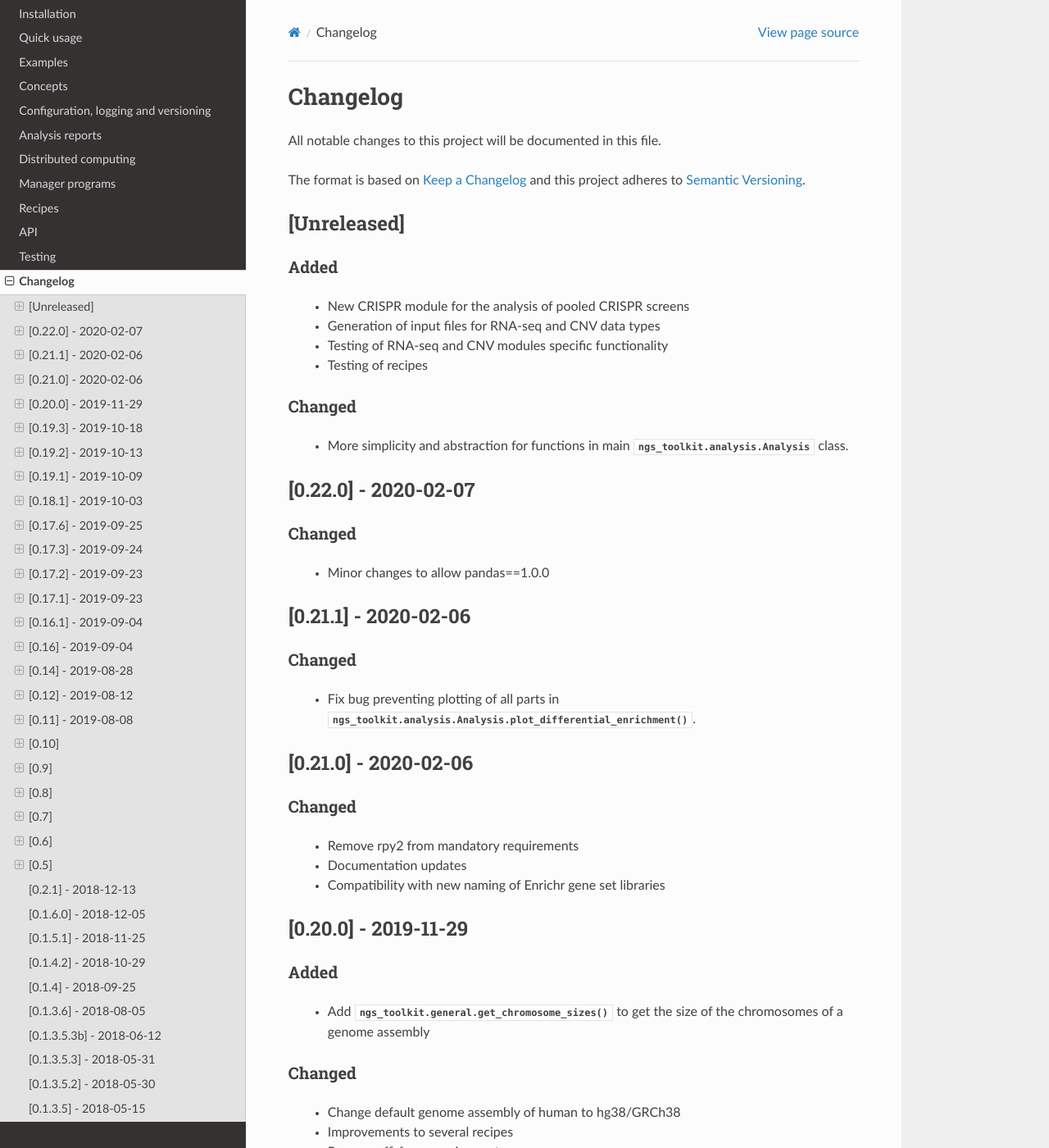
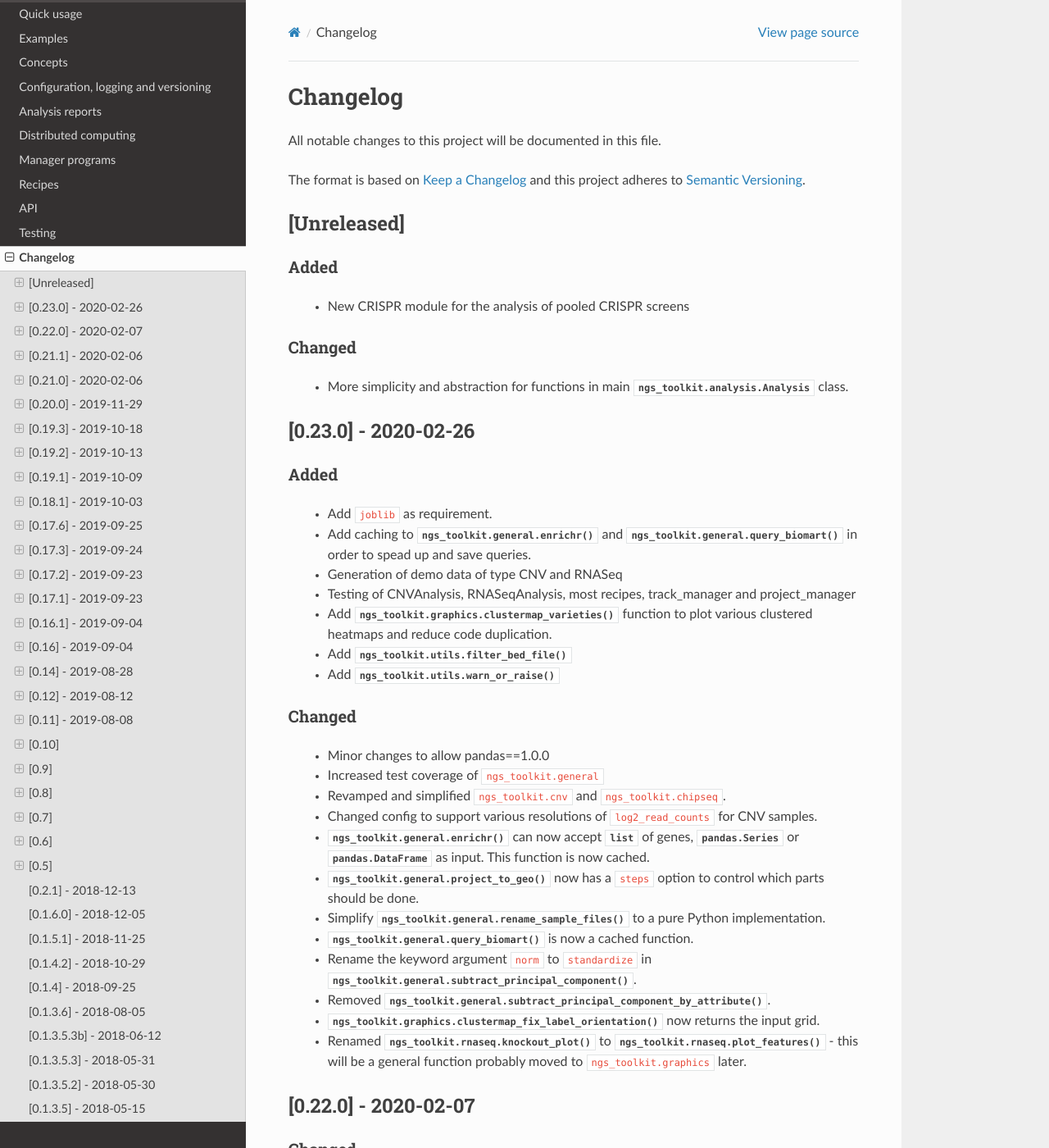
Before and after one commit to afrendeiro/toolkit, a Sphinx documentation site: the page built from docs/source/changelog.rst, in a window 1280 px wide and 1400 px high. Shown: the whole window at 82% size. Built offline with Sphinx 7.4.7 and the Read the Docs theme 2.0.0, drawn with Linux system fonts in a browser that asks for light colours; cross-references to code outside the pages are shown as plain code.

Commit message:
update changelog [ci skip]

```diff
--- a/docs/source/changelog.rst
+++ b/docs/source/changelog.rst
@@ -14,13 +14,41 @@ and this project adheres to `Semantic Versioning <https://semver.org/spec/v2.0.0
 Added
 -----------------------------
   - New CRISPR module for the analysis of pooled CRISPR screens
-  - Generation of input files for RNA-seq and CNV data types
-  - Testing of RNA-seq and CNV modules specific functionality
-  - Testing of recipes
 
 Changed
 -----------------------------
   - More simplicity and abstraction for functions in main :class:`ngs_toolkit.analysis.Analysis` class.
+
+
+[0.23.0] - 2020-02-26
+*****************************
+
+Added
+-----------------------------
+
+  - Add ``joblib`` as requirement.
+  - Add caching to :func:`ngs_toolkit.general.enrichr` and :func:`ngs_toolkit.general.query_biomart` in order to spead up and save queries.
+  - Generation of demo data of type CNV and RNASeq
+  - Testing of CNVAnalysis, RNASeqAnalysis, most recipes, track_manager and project_manager
+  - Add :func:`ngs_toolkit.graphics.clustermap_varieties` function to plot various clustered heatmaps and reduce code duplication.
+  - Add :func:`ngs_toolkit.utils.filter_bed_file`
+  - Add :func:`ngs_toolkit.utils.warn_or_raise`
+
+Changed
+-----------------------------
+
+  - Minor changes to allow pandas==1.0.0
+  - Increased test coverage of :module:`ngs_toolkit.general`
+  - Revamped and simplified :module:`ngs_toolkit.cnv` and :module:`ngs_toolkit.chipseq`.
+  - Changed config to support various resolutions of ``log2_read_counts`` for CNV samples.
+  - :func:`ngs_toolkit.general.enrichr` can now accept :obj:`list` of genes, :obj:`pandas.Series` or :obj:`pandas.DataFrame` as input. This function is now cached.
+  - :func:`ngs_toolkit.general.project_to_geo` now has a ``steps`` option to control which parts should be done.
+  - Simplify :func:`ngs_toolkit.general.rename_sample_files` to a pure Python implementation.
+  - :func:`ngs_toolkit.general.query_biomart` is now a cached function.
+  - Rename the keyword argument ``norm`` to ``standardize`` in :func:`ngs_toolkit.general.subtract_principal_component`.
+  - Removed :func:`ngs_toolkit.general.subtract_principal_component_by_attribute`.
+  - :func:`ngs_toolkit.graphics.clustermap_fix_label_orientation` now returns the input grid.
+  - Renamed :func:`ngs_toolkit.rnaseq.knockout_plot` to :func:`ngs_toolkit.rnaseq.plot_features` - this will be a general function probably moved to :module:`ngs_toolkit.graphics` later.
 
 
 [0.22.0] - 2020-02-07
```
Also changed, not shown: 1 other file.
